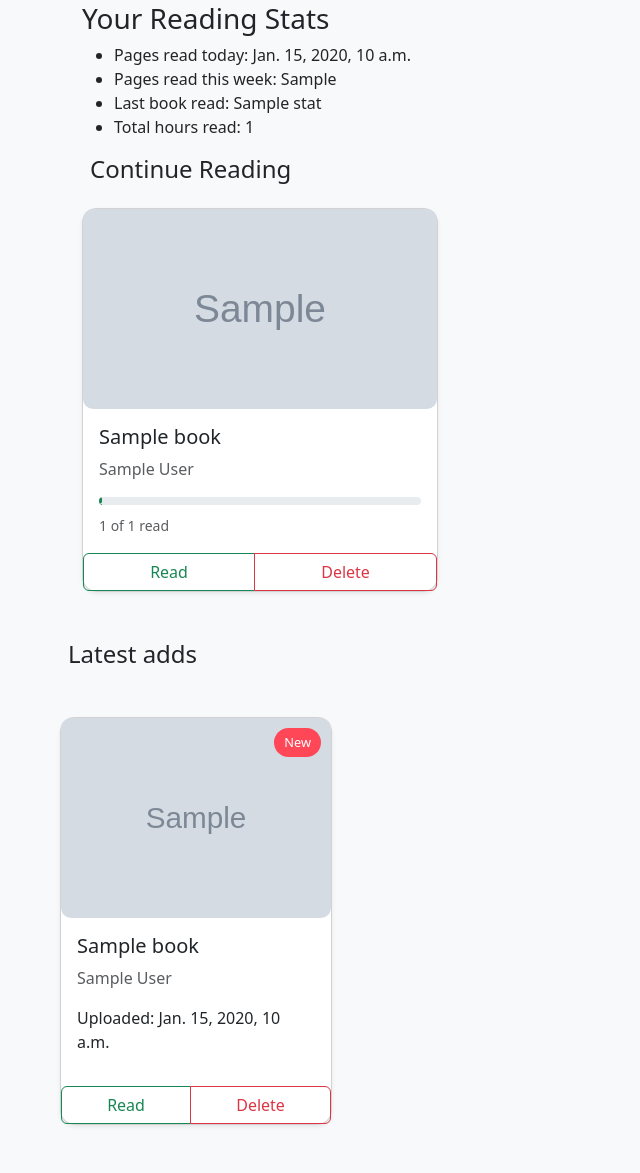
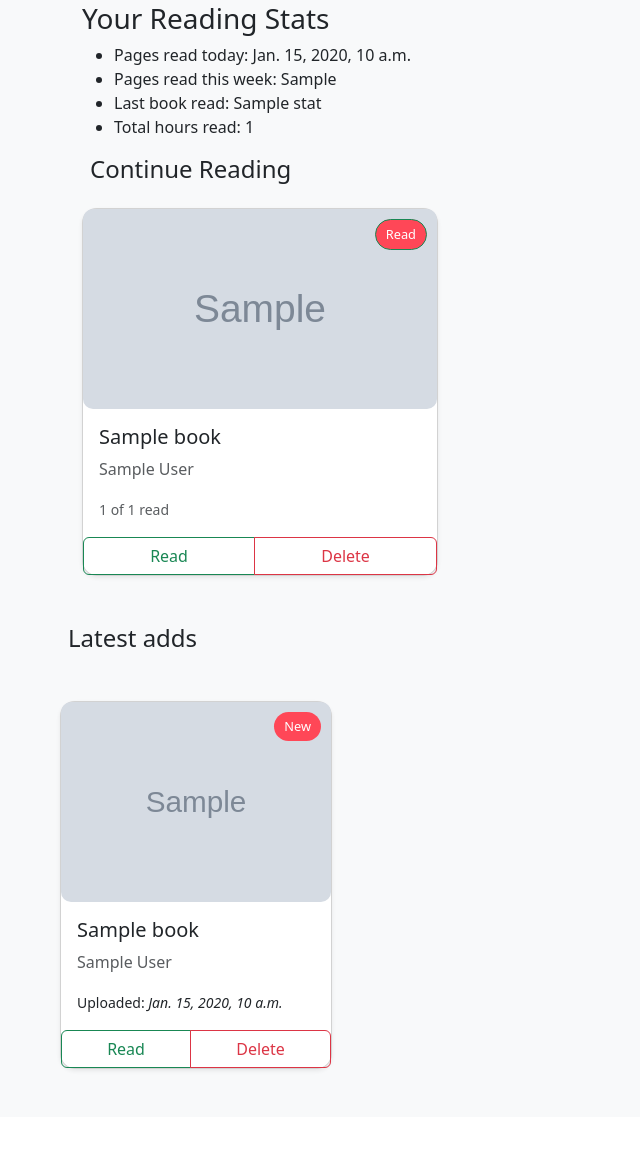
Before and after one commit to keith244/BookByte, a Django app: template templates/book/index.html in a window 1280 px wide. Shown: the part 226-1399 px from the top of the page, without its empty margins (0-640 px from the left). After the commit the page ends 1298 px from the top, so only its background shows below. Run offline with Django 5.2, Linux system fonts and the light colour scheme; the template is opened without the code that fills it: most values are stand-ins (such as "Sample title", 1, 10 or a date in 2020); grey boxes marked "Sample" are stand-in pictures; some libraries are stand-ins or nearby versions.

Commit message:
added read label on the upper right of book card

```diff
--- a/book/views.py
+++ b/book/views.py
@@ -221,4 +221,3 @@
             return JsonResponse({'success': True})
         else:
             return JsonResponse({'success': False, 'error': 'Invalid data'}, status = 400)
-        return JsonResponse ({'sucess': False}, status=400)
--- a/bookclubs/views.py
+++ b/bookclubs/views.py
@@ -222,7 +222,7 @@
             book_club.save()
 
             messages.success(request, 'Book club details updated successfully!')
-            return redirect('book_club_detail')
+            return redirect('book_club_detail', book_club_id = book_club_id)
         except Exception as e:
             messages.error(request,f'Unable to update book club info: {e}')
             return redirect ('book_club_detail', book_club_id=book_club_id)
--- a/templates/book/index.html
+++ b/templates/book/index.html
@@ -77,6 +77,7 @@
     {% for progress in continue_reading %}
     <div class="col-md-4">
         <div class="card stat-card shadow-sm">
+            <a href="{% url 'read_book' progress.book.id %}" class="new-label btn btn-outline-success">Read</a>
             {% if progress.book.cover_pic %}
             <img src="{{ progress.book.cover_pic.url }}" class="book-cover" alt="Book cover">
             {% else %}
@@ -85,15 +86,7 @@
             <div class="card-body">
                 <h5 class="card-title">{{progress.book.title}}</h5>
                 <p class="card-text text-muted">{{progress.book.author}}</p>
-                <div class="progress mb-2">
-                    <div class="progress-bar bg-success" role="progressbar"
-                    style="width: {{ progress_percentage }}%"
-                    data-book-id = "{{book.id}}"
-                    data-current-page = "{{current_page}}"
-                    data-total-pages = "{{total_pages}}">
-                    {{progress_percentage|floatformat:1}}
-                    </div>
-                </div>
+
                 <small class="text-muted">{{ progress.current_page }} of {{ progress.total_pages }} read</small>
             </div>
 
@@ -127,7 +120,7 @@
             <div class="card-body">
                 <h5 class="card-title">{{ book.title }}</h5>
                 <p class="card-text text-muted">{{ book.author }}</p>
-                <p>Uploaded: {{ book.upload_date }}</p>
+                <small>Uploaded: <i>{{ book.upload_date }}</i></small>
             </div>
             <div class="btn-group" role="group" aria-label="Basic mixed styles example">
                 <a href="{% url 'read_book' book.id %}" class="btn btn-outline-success">Read</a>
--- a/templates/bookclubs/book_club_details.html
+++ b/templates/bookclubs/book_club_details.html
@@ -11,9 +11,12 @@
                     <p class="text-muted mb-1"><i>{{ bookclub.description }}</i></p>
                     <p class="mb-0"><strong>Created by:</strong> {{ bookclub.creator.username|capfirst }}</p>
                 </div>
+                {% if request.user.is_authenticated and bookclub.creator == request.user %}
                 <a href="{% url 'edit_book_club' bookclub.id %}" class="btn btn-outline-primary">
                     <i class="fas fa-plus-circle me-1"></i>Edit Club
                 </a>
+                {% else %}
+                {% endif %}
             </div>
         </div>
     </div>
@@ -36,7 +39,7 @@
                 <div class="row g-4">
                     {% for club_book in club_books %}
                     <div class="col-md-3">
-                        <div class="card stat-card shadow-sm h-100">
+                        <div class="card stjat-card shadow-sm h-100">
                             {% if club_book.book.cover_pic %}
                             <img src="{{ club_book.book.cover_pic.url }}" class="book-cover" alt="{{ club_book.book.title }}">
                             {% else %}
--- a/templates/bookclubs/edit_book_club.html
+++ b/templates/bookclubs/edit_book_club.html
@@ -19,10 +19,10 @@
             <textarea class="form-control" id="description" name="description">{{book_club.description}}</textarea>
         </div>
 
-        <button type="submit" class="btn btn-primary">Edit</button>
+        <button type="submit" class="btn btn-primary">Change</button>
 
+        <a href="{% url 'book_club_detail' book_club.id %}" class="btn btn-outline-danger">Go back</a>
 
     </form>
-    <a href="{% url 'book_club_detail' book_club.id %}" class="btn btn-outline-danger">Go back</a>
 </div>
 {% endblock %}
```
